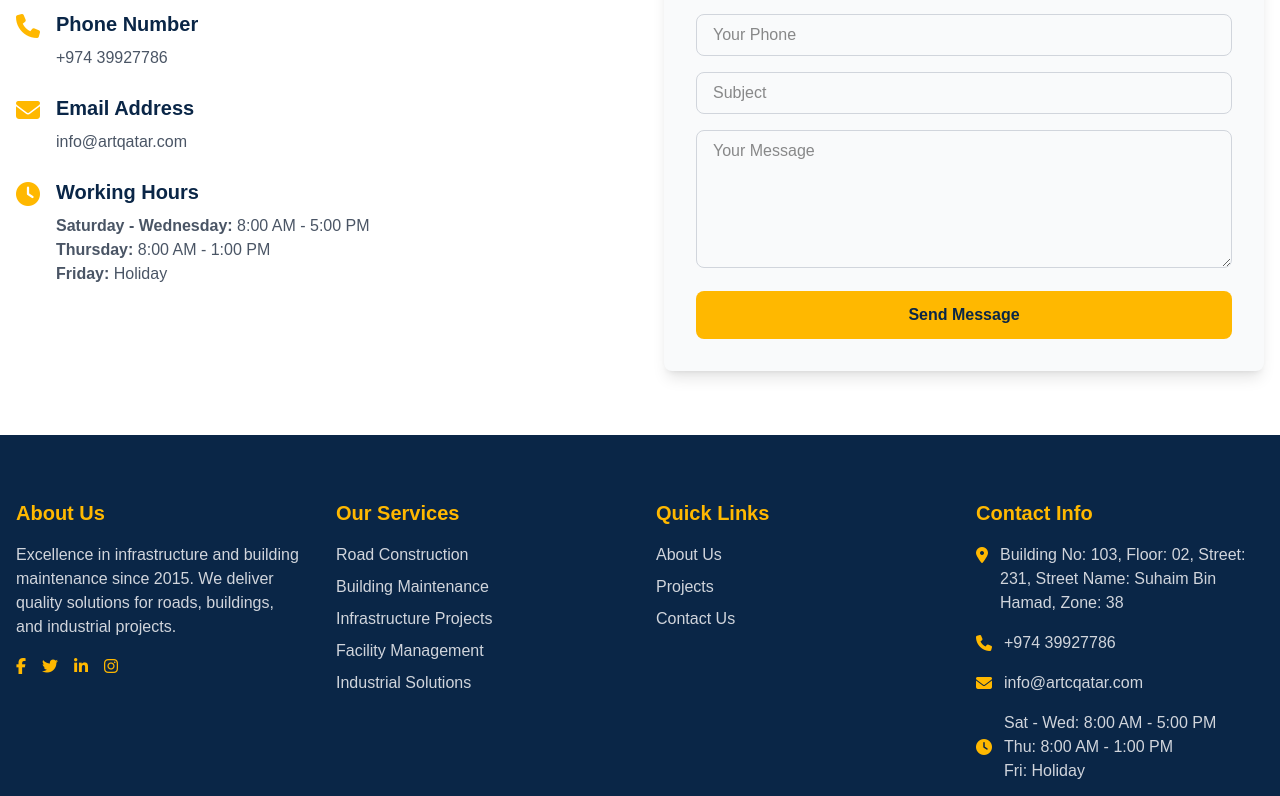
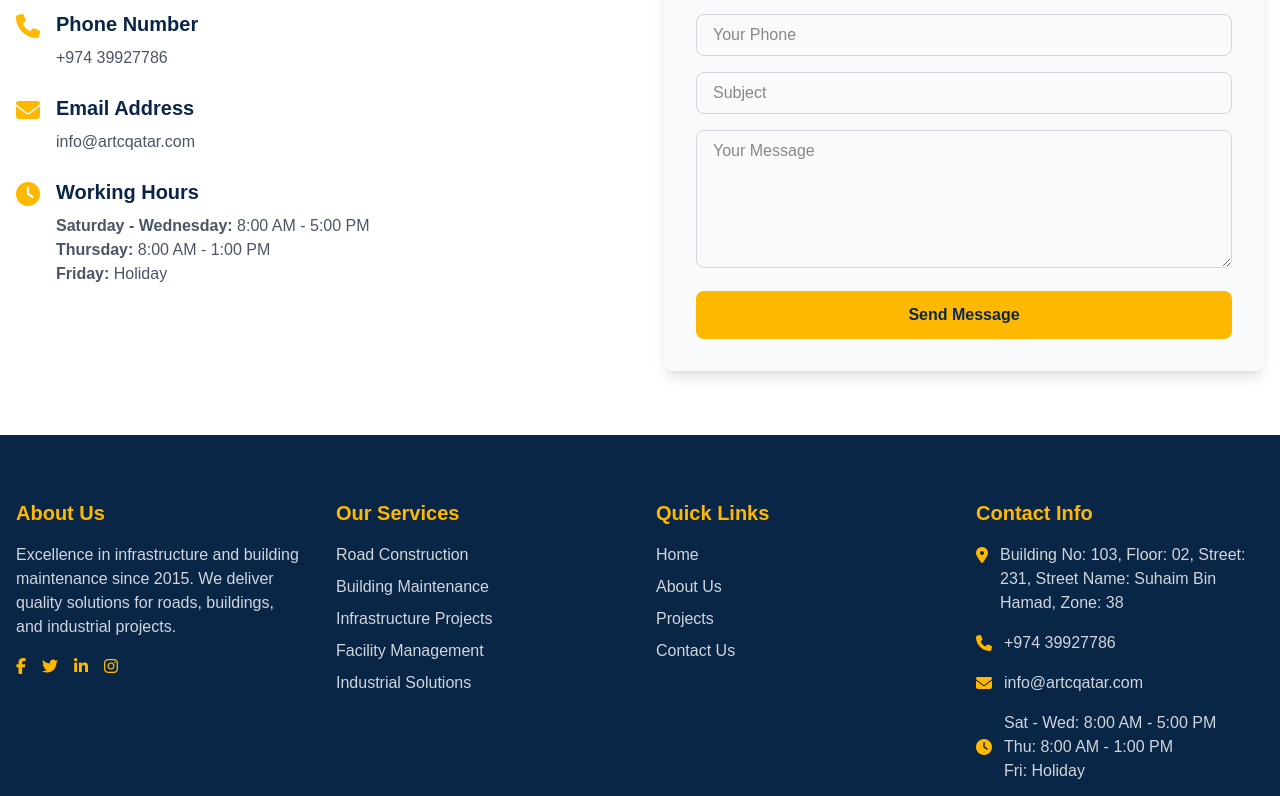
Before and after one commit to Muxthafa/alphaa-road, a Next.js app: page /contact in a window 1280 px wide. Shown: the part 642-1438 px from the top of the page. Built offline with nearby package versions, Linux system fonts and the light colour scheme; no server answers.

Commit message:
Fix spelling and navigation

```diff
--- a/components/contact/ContactDetails.js
+++ b/components/contact/ContactDetails.js
@@ -13,7 +13,7 @@ const ContactDetails = () => {
           +974 39927786
         </Detail>
         <Detail icon="envelope" title="Email Address">
-          info@artqatar.com
+          info@artcqatar.com
         </Detail>
         <Detail icon="clock" title="Working Hours">
           <b>Saturday - Wednesday:</b> 8:00 AM - 5:00 PM<br />
--- a/components/layout/footer.js
+++ b/components/layout/footer.js
@@ -75,6 +75,14 @@ const footer = () => {
             <ul className="space-y-2">
               <li>
                 <Link
+                  href="/"
+                  className="text-gray-300 hover:text-[#FFB800]"
+                >
+                  Home
+                </Link>
+              </li>
+              <li>
+                <Link
                   href="/about"
                   className="text-gray-300 hover:text-[#FFB800]"
                 >
@@ -83,7 +91,7 @@ const footer = () => {
               </li>
               <li>
                 <Link
-                  href="/about"
+                  href="/projects"
                   className="text-gray-300 hover:text-[#FFB800]"
                 >
                   Projects
```
